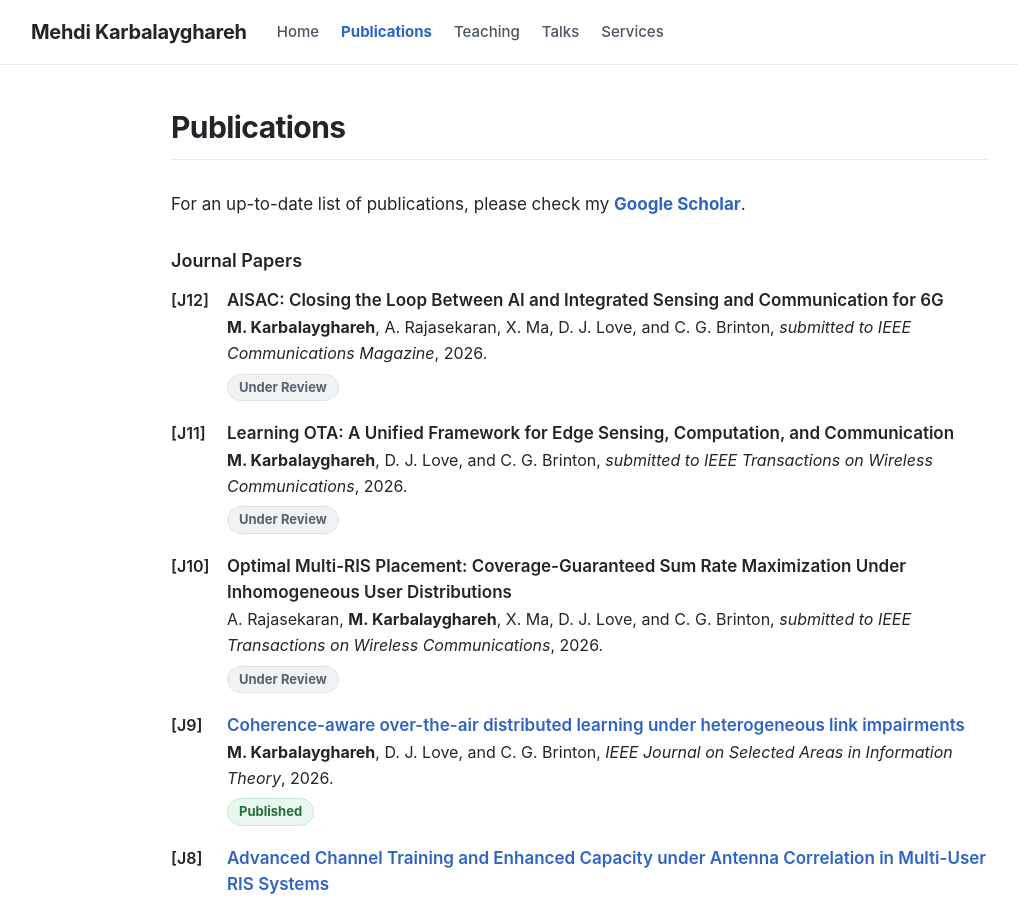
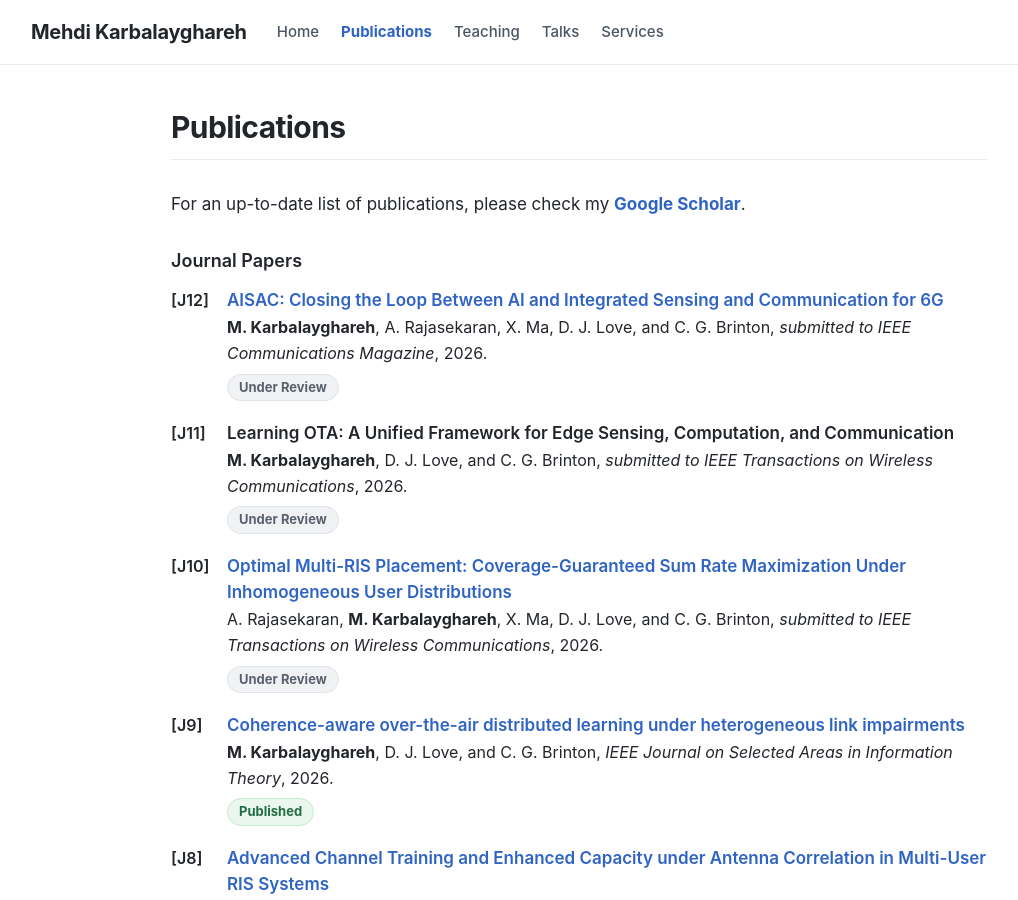
Before and after one commit to mkarbalaygh/mkarbalaygh.github.io, a Jekyll site: the page built from _pages/publications.md, in a window 1280 px wide and 900 px high. Shown: the whole window, without its empty margins (61-1079 px from the left). Built offline with Jekyll 4.4.1, drawn with Linux system fonts in a browser that asks for light colours; comment, search, counter and statistics services are not loaded.

Commit message:
Link verified arXiv versions of under-review journal papers

```diff
--- a/_pages/publications.md
+++ b/_pages/publications.md
@@ -14,7 +14,7 @@ permalink: /publications/
 
   <h3 class="pub-subheading">Journal Papers</h3>
   <ul class="pub-list">
-    <li class="pub-entry"><span class="pub-id">[J12]</span><span class="pub-title pub-title--unlinked">AISAC: Closing the Loop Between AI and Integrated Sensing and Communication for 6G</span><br>
+    <li class="pub-entry"><span class="pub-id">[J12]</span><a class="pub-title" href="https://arxiv.org/abs/2607.16507" target="_blank" rel="noopener noreferrer" title="Read on arXiv">AISAC: Closing the Loop Between AI and Integrated Sensing and Communication for 6G</a><br>
       <strong>M. Karbalayghareh</strong>, A. Rajasekaran, X. Ma, D. J. Love, and C. G. Brinton, <em>submitted to IEEE Communications Magazine</em>, 2026.
       <br><span class="pub-status pub-status--under-review">Under Review</span>
     </li>
@@ -22,7 +22,7 @@ permalink: /publications/
       <strong>M. Karbalayghareh</strong>, D. J. Love, and C. G. Brinton, <em>submitted to IEEE Transactions on Wireless Communications</em>, 2026.
       <br><span class="pub-status pub-status--under-review">Under Review</span>
     </li>
-    <li class="pub-entry"><span class="pub-id">[J10]</span><span class="pub-title pub-title--unlinked">Optimal Multi-RIS Placement: Coverage-Guaranteed Sum Rate Maximization Under Inhomogeneous User Distributions</span><br>
+    <li class="pub-entry"><span class="pub-id">[J10]</span><a class="pub-title" href="https://arxiv.org/abs/2607.07990" target="_blank" rel="noopener noreferrer" title="Read on arXiv">Optimal Multi-RIS Placement: Coverage-Guaranteed Sum Rate Maximization Under Inhomogeneous User Distributions</a><br>
       A. Rajasekaran, <strong>M. Karbalayghareh</strong>, X. Ma, D. J. Love, and C. G. Brinton, <em>submitted to IEEE Transactions on Wireless Communications</em>, 2026.
       <br><span class="pub-status pub-status--under-review">Under Review</span>
     </li>
```
